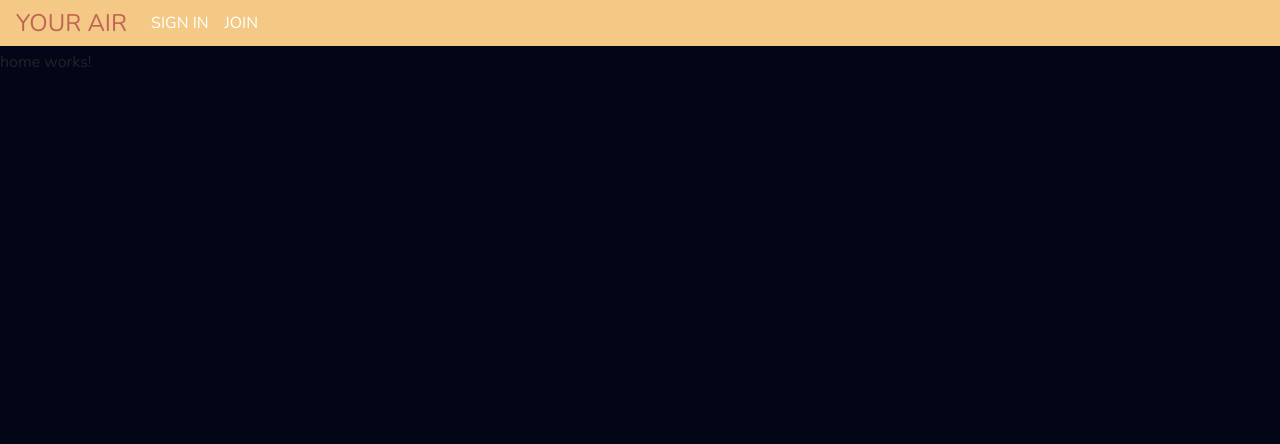
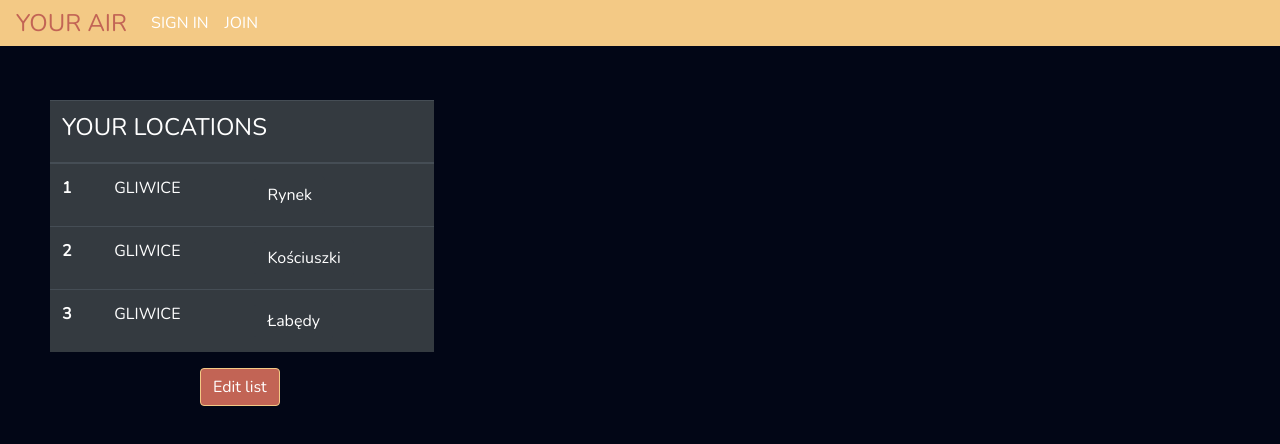
Before and after one commit to EwaCzar123/pp-web, an Angular app: page /home in a window 1280 px wide. Shown: the top 444 px of the page. Built offline with nearby package versions, Linux system fonts and the light colour scheme.

Commit message:
Fixing: LoginStatus when page refreshed

```diff
--- a/src/app/data/data.service.ts
+++ b/src/app/data/data.service.ts
@@ -84,6 +84,7 @@ export class DataService {
             localStorage.setItem("username", result.username);
             localStorage.setItem("expiration", result.expiration);
             localStorage.setItem("role", result.role);
+            this.username.next(localStorage.getItem("username"));
           }
           return result;
         })
@@ -100,7 +101,10 @@ export class DataService {
     console.log("Logged out successfully");
   }
   checkLoginStatus(): boolean {
-    return false;
+    var loginCookie = localStorage.getItem("loginStatus");
+    if (loginCookie == "1") {
+      return true;
+    } else return false;
   }
   get isLoggesIn() {
     return this.loginStatus.asObservable();
--- a/src/app/home/home.component.css
+++ b/src/app/home/home.component.css
@@ -0,0 +1,10 @@
+table {
+  margin-left: 50px;
+  margin-top: 100px;
+  width: 30%;
+}
+#edit {
+  background-color: #c26455;
+  border-color: #f3c985;
+  margin-left: 200px;
+}
--- a/src/app/home/home.component.html
+++ b/src/app/home/home.component.html
@@ -1 +1,30 @@
-<p>home works!</p>
+<section>
+  <table class="table table-hover table-dark">
+    <thead>
+      <tr>
+        <th scope="col" colspan="3 "><h4 text>YOUR LOCATIONS</h4></th>
+      </tr>
+    </thead>
+    <tbody>
+      <tr>
+        <th scope="row">1</th>
+        <td>GLIWICE</td>
+
+        <td><button type="button" class="btn btn-dark">Rynek</button></td>
+      </tr>
+      <tr>
+        <th scope="row">2</th>
+        <td>GLIWICE</td>
+
+        <td><button type="button" class="btn btn-dark">Kościuszki</button></td>
+      </tr>
+      <tr>
+        <th scope="row">3</th>
+        <td>GLIWICE</td>
+
+        <td><button type="button" class="btn btn-dark">Łabędy</button></td>
+      </tr>
+    </tbody>
+  </table>
+  <button id="edit" type="button" class="btn btn-dark">Edit list</button>
+</section>
```
Also changed, not shown: 1 other file (tests, documents, lock files or other folders).
